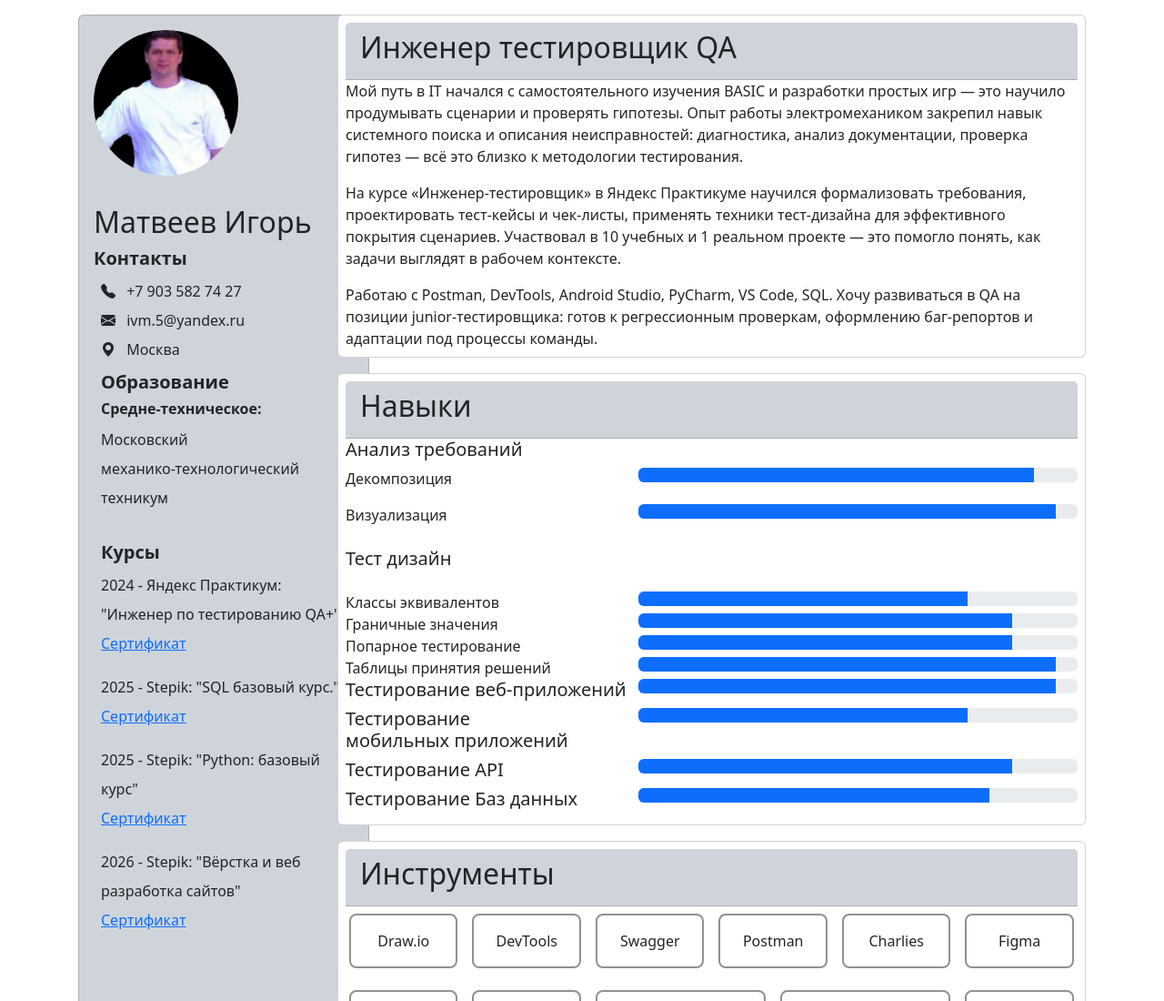
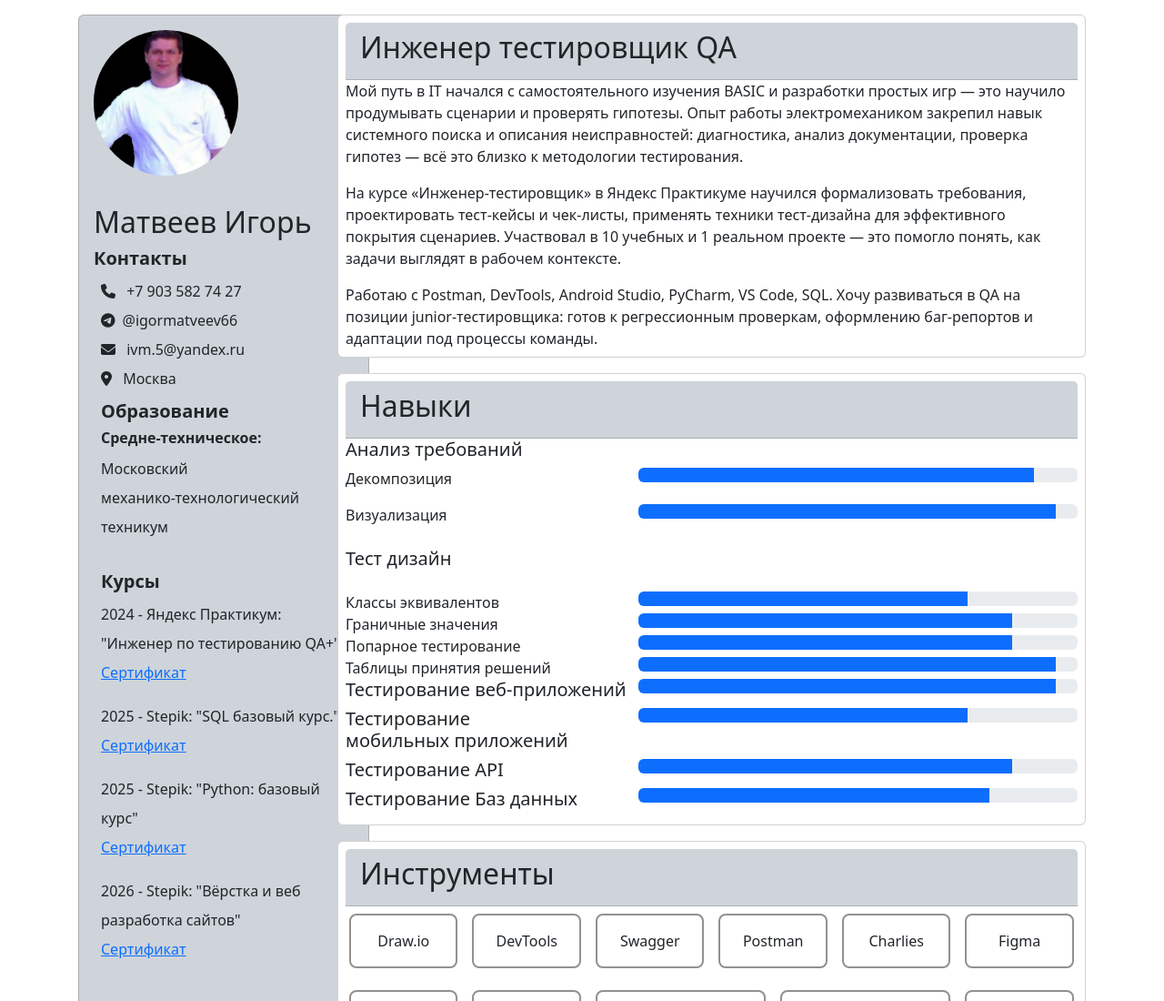
Before and after one commit to freedom662007/HTML-Project-1, a plain HTML site: page index.html in a window 1280 px wide. Shown: the top 1100 px of the page at 91% size. Drawn offline with nearby package versions, Linux system fonts and the light colour scheme.

Commit message:
Добавлен контакт telegram

```diff
--- a/index.html
+++ b/index.html
@@ -9,6 +9,8 @@
     <script src="https://cdn.jsdelivr.net/npm/bootstrap@5.3.3/dist/js/bootstrap.bundle.min.js" integrity="sha384-YvpcrYf0tY3lHB60NNkmXc5s9fDVZLESaAA55NDzOxhy9GkcIdslK1eN7N6jIeHz" crossorigin="anonymous"></script>
     <!-- Подключение шрифтов bootstrap -->
     <link rel="stylesheet" href="https://cdn.jsdelivr.net/npm/bootstrap-icons@1.11.1/font/bootstrap-icons.css">
+    <!--  -->
+    <script src="https://kit.fontawesome.com/d50d610183.js" crossorigin="anonymous"></script>
     <link rel="stylesheet" href="style.css">
 </head>
     <body>
@@ -28,15 +30,18 @@
                                         </strong>
                                     </h5>
                                 <div class="card-phone justify-content-between">
-                                    <i class="bi bi-telephone-fill p-2"></i>
+                                    <i class="fa fa-phone p-2" aria-hidden="true"></i>
                                     +7 903 582 74 27
                                 </div>
+                                <div class="card-telegram justify-content-between">
+                                    <i class="fa fa-telegram p-2" aria-hidden="true"></i>@igormatveev66
+                                </div>
                                 <div class="card-mail justify-content-between">
-                                    <i class="bi bi-envelope-fill p-2"></i>
+                                    <i class="fa fa-envelope p-2" aria-hidden="true"></i>
                                     ivm.5@yandex.ru
                                 </div>
                                 <div class="card-map justify-content-between">
-                                    <i class="bi bi-geo-alt-fill p-2"></i>
+                                    <i class="fa fa-map-marker p-2" aria-hidden="true"></i>
                                     Москва
                                 </div>
                             </div>
```
